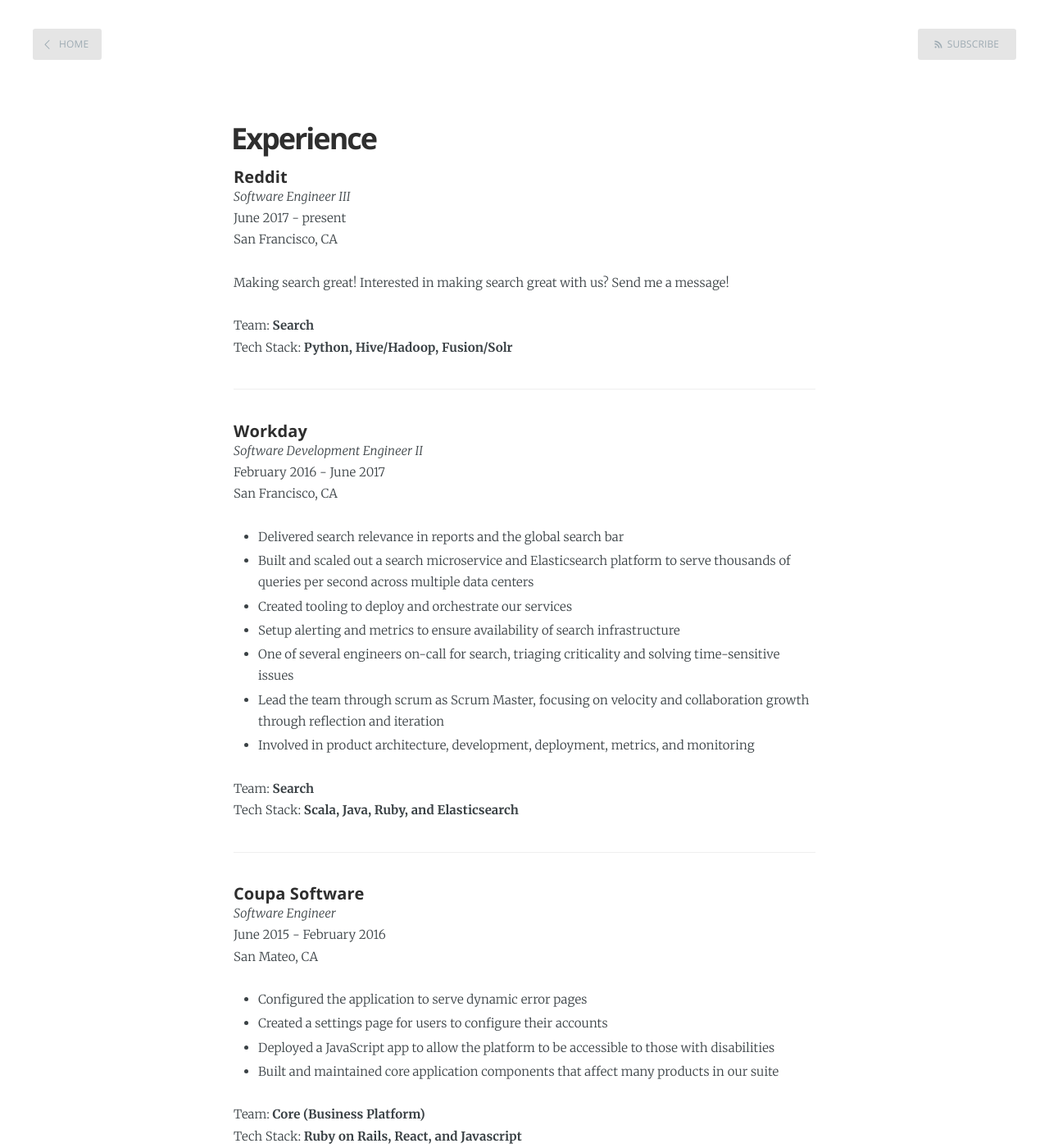
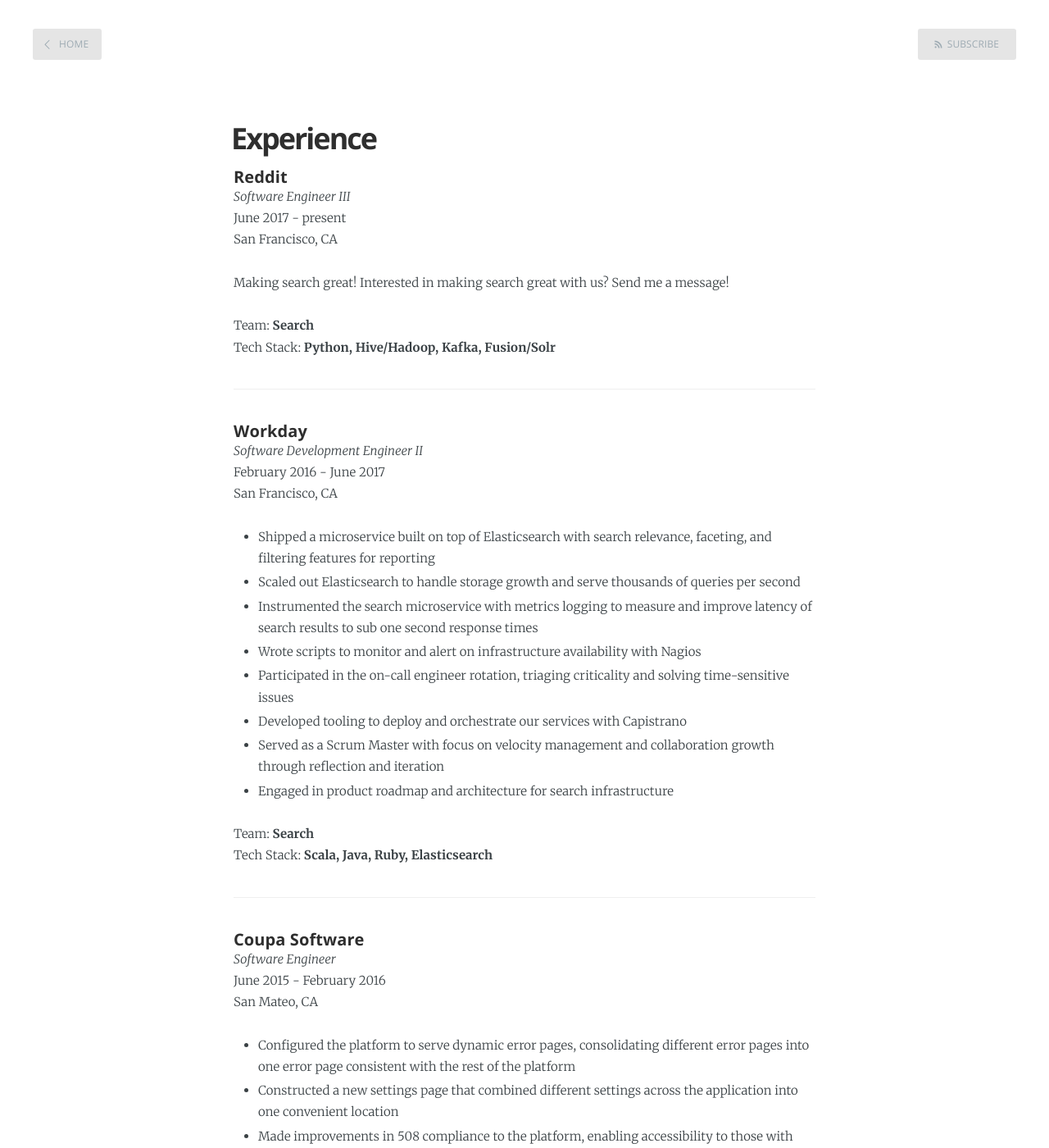
Before and after one commit to thejerrybao/thejerrybao.github.io, a Jekyll site: the page built from experience.md, in a window 1280 px wide and 1400 px high. Shown: the whole window at 82% size. Built offline with Jekyll 4.4.1, drawn with Linux system fonts in a browser that asks for light colours; some of the changed text lies outside the part shown.

Commit message:
Update Experience

```diff
--- a/experience.md
+++ b/experience.md
@@ -11,7 +11,7 @@ San Francisco, CA
 Making search great! Interested in making search great with us? Send me a message!
 
 Team: **Search**<br />
-Tech Stack: **Python, Hive/Hadoop, Fusion/Solr**
+Tech Stack: **Python, Hive/Hadoop, Kafka, Fusion/Solr**
 
 <hr>
 
@@ -20,17 +20,18 @@ Tech Stack: **Python, Hive/Hadoop, Fusion/Solr**
 February 2016 - June 2017<br />
 San Francisco, CA
 
-- Delivered search relevance in reports and the global search bar
-- Built and scaled out a search microservice and Elasticsearch platform to serve thousands of queries per second across multiple data centers
-- Created tooling to deploy and orchestrate our services
-- Setup alerting and metrics to ensure availability of search infrastructure
-- One of several engineers on-call for search, triaging criticality and solving time-sensitive issues
-- Lead the team through scrum as Scrum Master, focusing on velocity and collaboration growth through reflection and iteration
-- Involved in product architecture, development, deployment, metrics, and monitoring
+- Shipped a microservice built on top of Elasticsearch with search relevance, faceting, and filtering features for reporting
+- Scaled out Elasticsearch to handle storage growth and serve thousands of queries per second
+- Instrumented the search microservice with metrics logging to measure and improve latency of search results to sub one second response times
+- Wrote scripts to monitor and alert on infrastructure availability with Nagios
+- Participated in the on-call engineer rotation, triaging criticality and solving time-sensitive issues
+- Developed tooling to deploy and orchestrate our services with Capistrano
+- Served as a Scrum Master with focus on velocity management and collaboration growth through reflection and iteration
+- Engaged in product roadmap and architecture for search infrastructure
 
 
 Team: **Search**<br />
-Tech Stack: **Scala, Java, Ruby, and Elasticsearch**
+Tech Stack: **Scala, Java, Ruby, Elasticsearch**
 
 <hr>
 
@@ -39,14 +40,13 @@ Tech Stack: **Scala, Java, Ruby, and Elasticsearch**
 June 2015 - February 2016<br />
 San Mateo, CA
 
-- Configured the application to serve dynamic error pages
-- Created a settings page for users to configure their accounts
-- Deployed a JavaScript app to allow the platform to be accessible to those with disabilities
-- Built and maintained core application components that affect many products in our suite
+- Configured the platform to serve dynamic error pages, consolidating different error pages into one error page consistent with the rest of the platform
+- Constructed a new settings page that combined different settings across the application into one convenient location
+- Made improvements in 508 compliance to the platform, enabling accessibility to those with disabilities
 
 
 Team: **Core (Business Platform)**<br />
-Tech Stack: **Ruby on Rails, React, and Javascript**
+Tech Stack: **Ruby on Rails, JavaScript**
 
 <hr>
 
```
